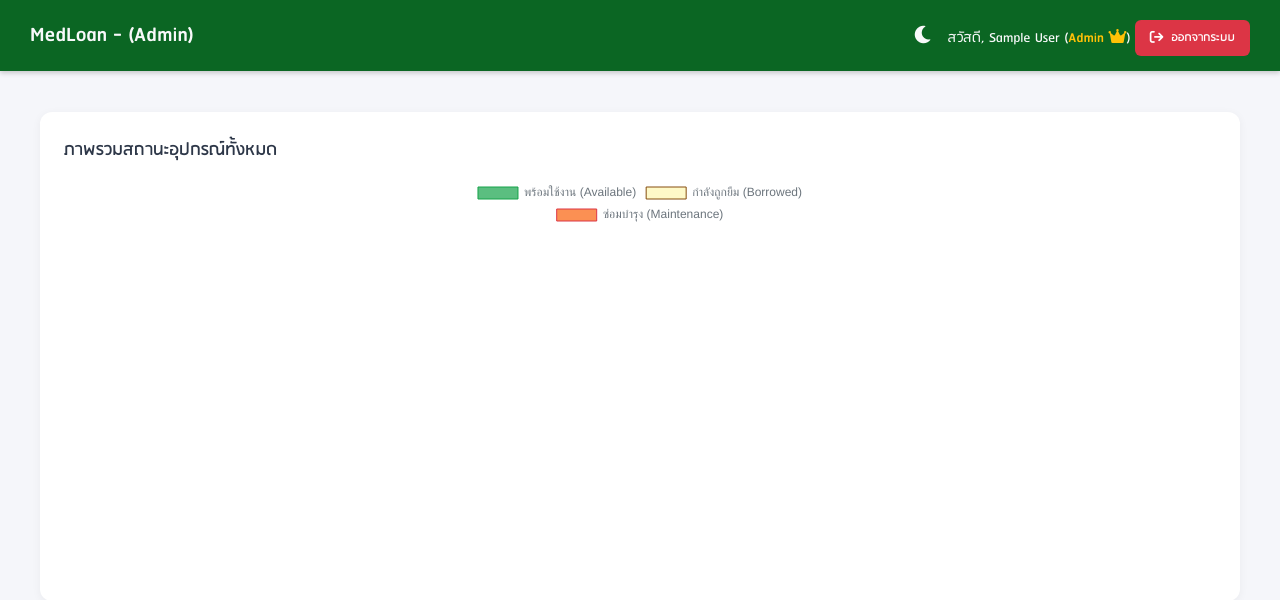
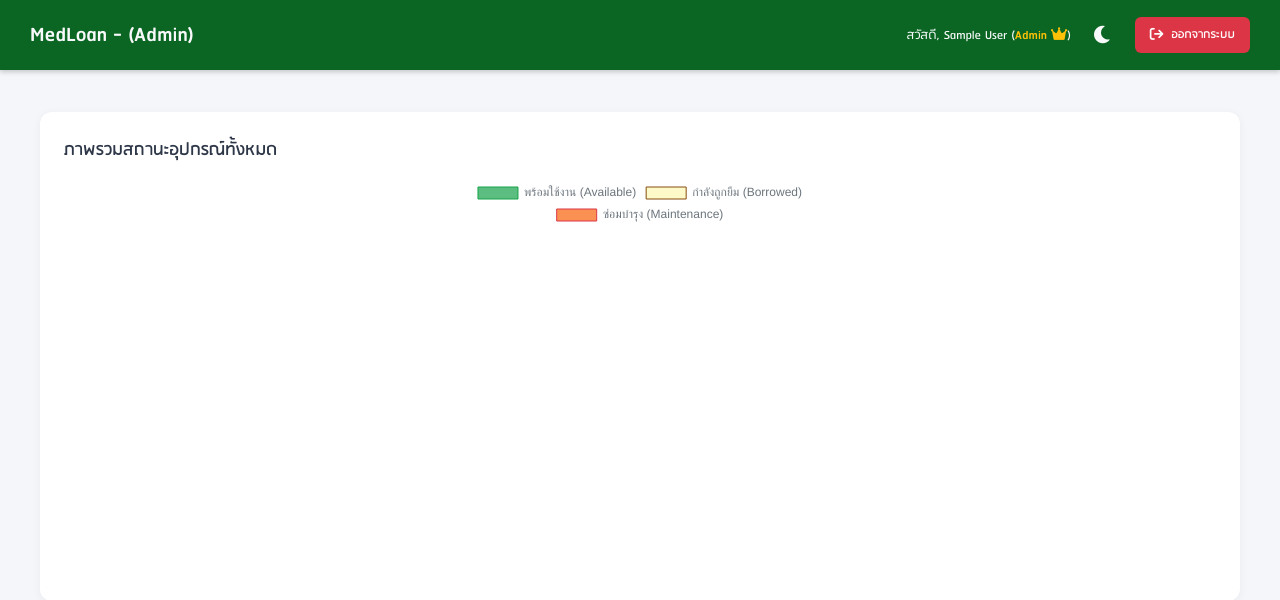
Before and after one commit to Napat-Tirmongkol/med_loan_system, a PHP site: page / in a window 1280 px wide. Shown: the top 600 px of the page. Run offline with PHP 8.4, Linux system fonts and the light colour scheme; the visitor is signed in with stand-in values (Sample User, id 1); data that the repository does not hold is empty; some libraries are stand-ins or nearby versions.

Commit message:
ปรับ header

```diff
--- a/CSS/style.css
+++ b/CSS/style.css
@@ -79,6 +79,22 @@ body {
     margin: 0;
     font-size: 1.5em;
 }
+
+.user-info {
+    display: flex;
+    align-items: center;
+    gap: 0.75rem; /* (กำหนดระยะห่างที่นี่) */
+    color: var(--color-text-light);
+}
+.user-greeting {
+    font-size: 0.9em;
+    text-align: right;
+    white-space: nowrap; /* (ป้องกันการตัดคำในส่วนนี้) */
+}
+.btn-logout .logout-text {
+    display: inline-block; /* (ค่าเริ่มต้น: แสดงข้อความ) */
+}
+/* (จบส่วนที่เพิ่มใหม่) */
 
 .content {
     margin-top: 60px;
@@ -202,13 +218,29 @@ body {
     .kpi-grid { grid-template-columns: repeat(2, 1fr); }
     .dashboard-grid { grid-template-columns: 1fr; }
     .header h1 { font-size: 1.2em; }
-    .header .user-info { font-size: 0.8em; gap: 10px; }
+    .header .user-info { font-size: 0.8em; }
     .btn-logout { padding: 6px 12px; font-size: 0.8em; }
 }
 @media (max-width: 576px) {
     .kpi-grid { grid-template-columns: 1fr; }
     .header { padding: 10px 15px; }
     .content { margin-top: 50px; }
+}
+
+/* (เพิ่ม) ซ่อนข้อความใน Header เมื่อจอเล็ก */
+@media (max-width: 768px) {
+    .header h1 {
+        font-size: 1.1em; /* (ลดขนาดหัวข้อ) */
+    }
+    .user-greeting {
+        display: none; /* (ซ่อนคำทักทาย) */
+    }
+    .btn-logout .logout-text {
+        display: none; /* (ซ่อนข้อความ "ออกจากระบบ") */
+    }
+    .btn-logout {
+        padding: 8px 10px; /* (ปรับขนาดปุ่มให้เล็กลง) */
+    }
 }
 
 
--- a/includes/header.php
+++ b/includes/header.php
@@ -38,8 +38,7 @@
 
         <div class="user-info">
 
-            <button type="button" class="theme-toggle-btn" id="theme-toggle-btn" title="สลับโหมด">
-                <i class="fas fa-moon"></i> <i class="fas fa-sun"></i>  </button>
+            <div class="user-greeting">
                 สวัสดี, <?php echo htmlspecialchars($_SESSION['full_name']); ?>
                 (<?php
                     if ($_SESSION['role'] == 'admin') {
@@ -50,8 +49,16 @@
                         echo htmlspecialchars($_SESSION['role']);
                     }
                 ?>)
-            <a href="logout.php" class="btn btn-logout">
-                <i class="fa-solid fa-arrow-right-from-bracket"></i> ออกจากระบบ
+            </div>
+
+            <button type="button" class="theme-toggle-btn" id="theme-toggle-btn" title="สลับโหมด">
+                <i class="fas fa-moon"></i>
+                <i class="fas fa-sun"></i>
+            </button>
+
+            <a href="logout.php" class="btn btn-logout" title="ออกจากระบบ">
+                <i class="fa-solid fa-arrow-right-from-bracket"></i>
+                <span class="logout-text">ออกจากระบบ</span>
             </a>
         </div>
     </header>
```
Lines whose indentation alone changed are shown as unchanged.
